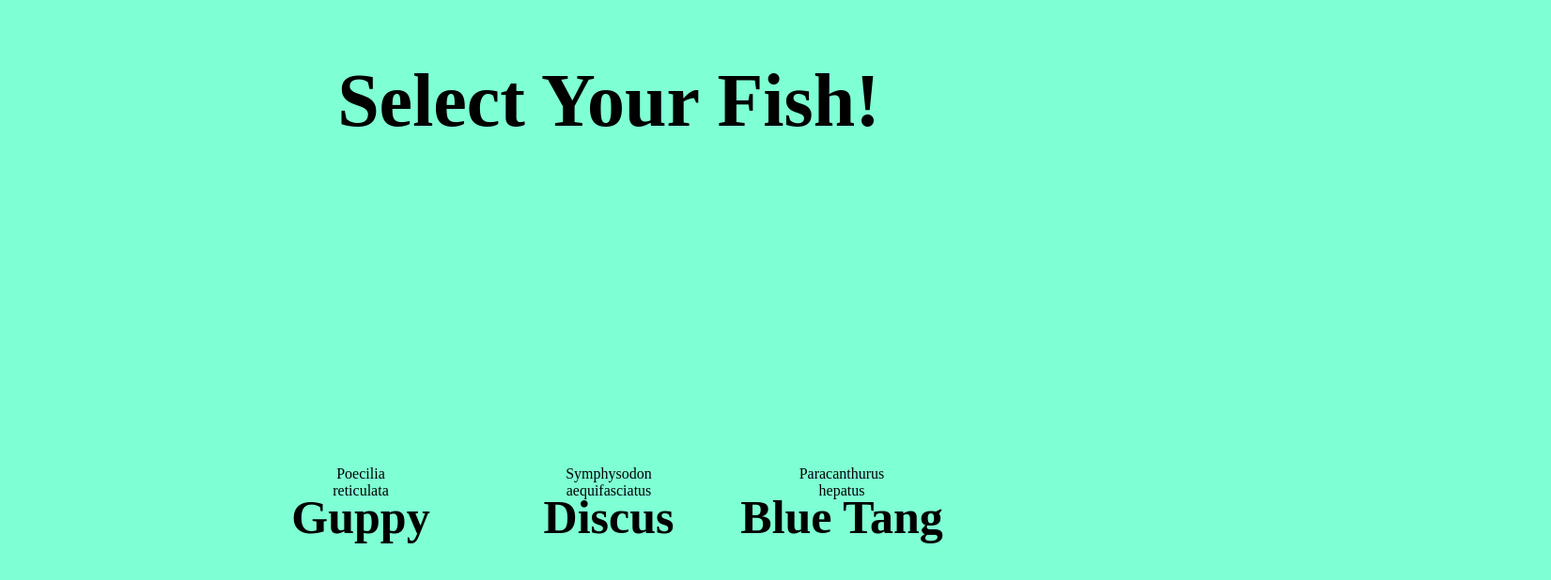
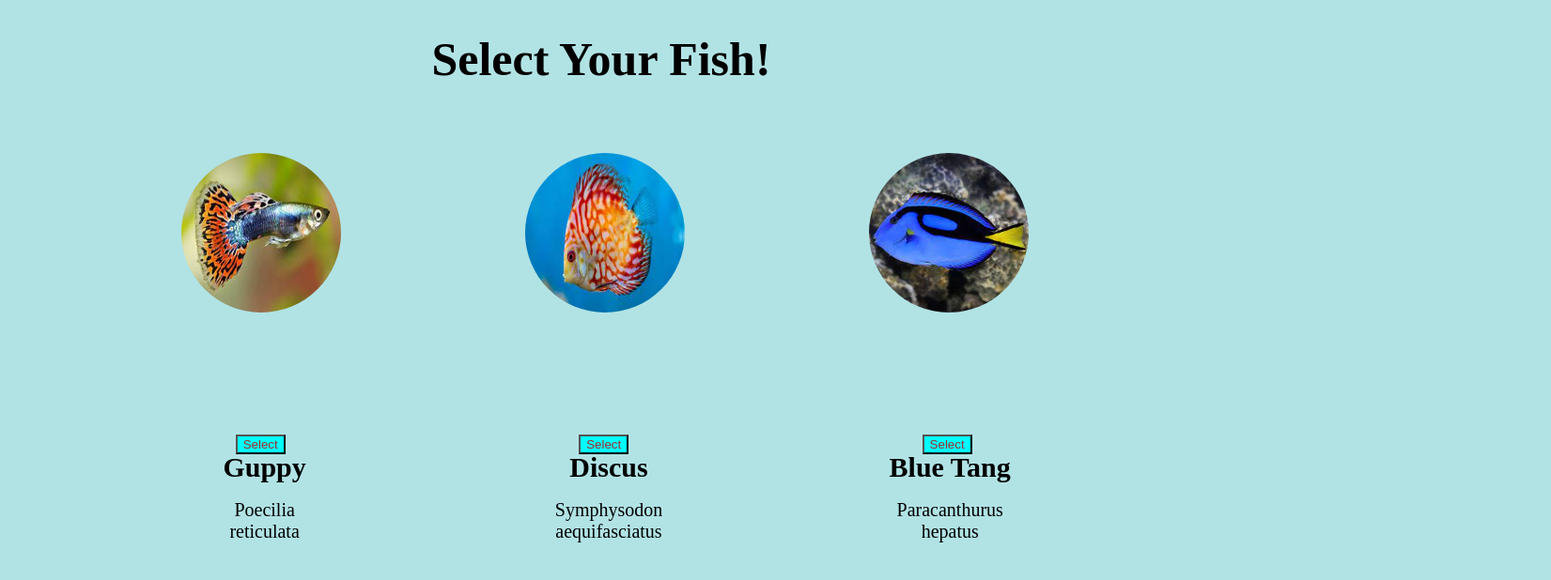
Before and after one commit to doryzx/Mathalassa, a plain HTML site: page newuser/newuser.html in a window 1280 px wide. Shown: the whole page at 94% size, 1651 px wide, since content can reach past the window. Drawn offline with Linux system fonts and the light colour scheme.

Commit message:
added css for newuser

```diff
--- a/newuser/newuser.css
+++ b/newuser/newuser.css
@@ -1,37 +1,52 @@
 body{
-    background-color: aquamarine;
+    background-color: rgb(177, 227, 229);
+    background-size:100%;
 }
+/*code for row spacing*/
 h1{
-    font-size: 80px;
-    position:absolute;
+    font-size: 50px;
     width:100%;
     text-align: center;
 }
 h2{
-    font-size: 50px;
-    text-align: center;
+    font-size: 30px;
+    width:100%;
+    top:57%;
 }
-h3{
-    font-size:30px;
-    text-align: center;
+p{
+    font-size:20px;
+    width: 100%;
+    top:64%;
 }
+img{
+    position: relative;
+    margin: 7.6%;
+    left: 7%;
+    border-radius: 50%;
+    margin-top: 3%;
+    margin-bottom: 0%;
+}
+button{
+    color:brown;
+    background-color: aqua;
+    margin: 12.2%;
+    position: relative;
+    margin-top: 10%;
+    left:7%;
+
+}
+/*code for columnal spacing of text*/
 .fish1{
     position:absolute;
-    width:100%;
     text-align:center;
-    top: 60%;
-    right:20%;
+    right:28%;
 }
 .fish2{
     position:absolute;
-    width:100%;
     text-align: center;
-    top: 60%;
 }
 .fish3{
     position:absolute;
-    width:100%;
     text-align: center;
-    top:60%;
-    left:20%;
+    left:29%;
 }
--- a/newuser/newuser.html
+++ b/newuser/newuser.html
@@ -10,6 +10,12 @@
 <body>
     <h1>Select Your Fish!</h1>
 
+    <!--fish images-->
+    <img src="../images/tempGuppy.jpg"  height="170px" width="170px">
+    <img src="../images/tempDiscus.jpg"  height="170px" width="170px">
+    <img src="../images/tempBlueTang.jpg"  height="170px" width="170px">
+
+    <!--fish names-->
     <h2 class="fish1">Guppy</h2>
     <p class="fish1">Poecilia<br>reticulata</p>
     <h2 class="fish2">Discus</h2>
@@ -17,6 +23,10 @@
     <h2 class="fish3">Blue Tang</h2>
     <p class="fish3">Paracanthurus<br>hepatus</p>
 
+    <button>Select</button>
+    <button>Select</button>
+    <button>Select</button>
+
     <script src="newuser.js"></script> <!--reference to js file-->
 </body>
 </html>
```
Also changed, not shown: images/tempBlueTang.jpg (added), images/tempDiscus.jpg (added), images/tempGuppy.jpg (added).
